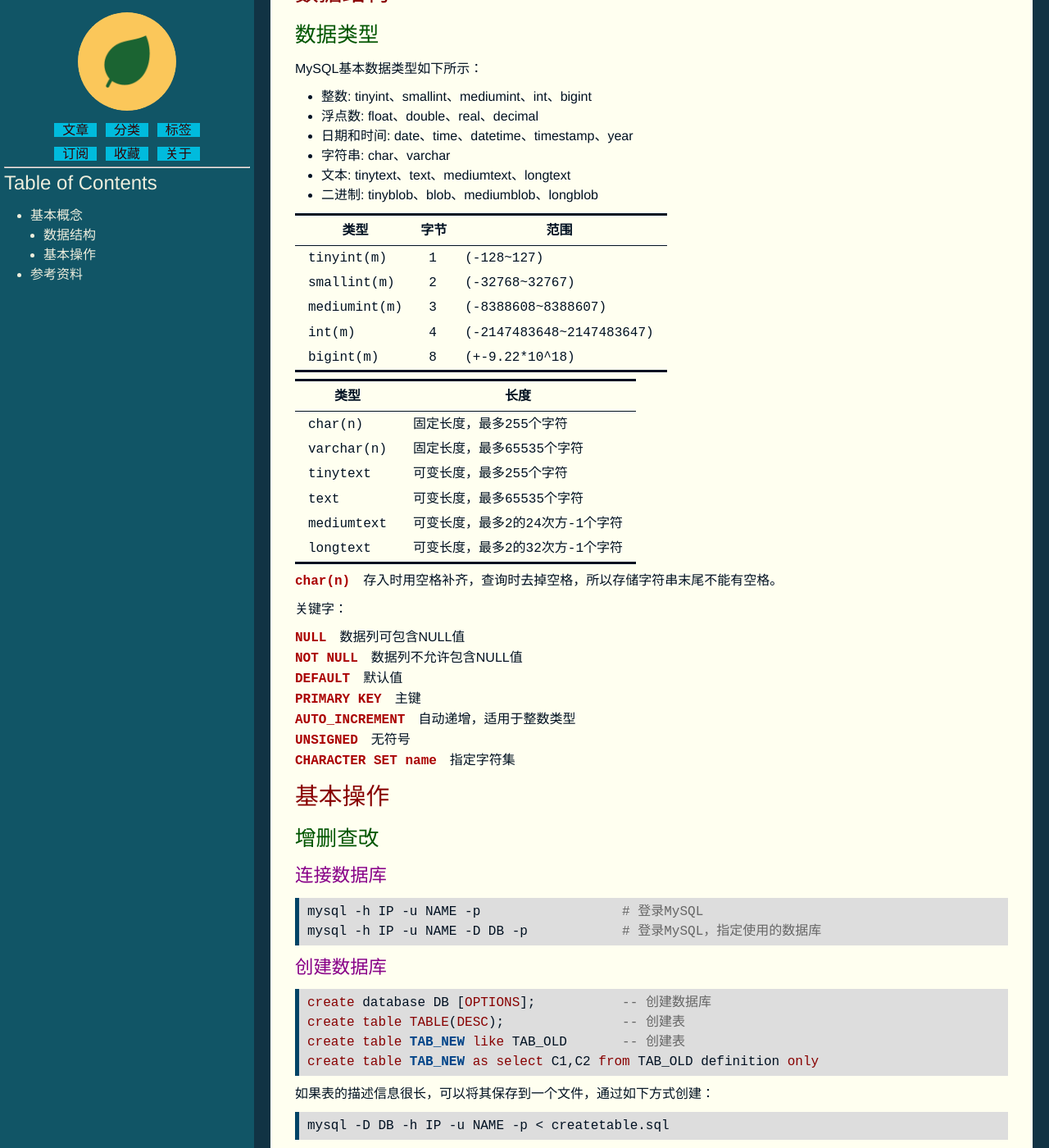
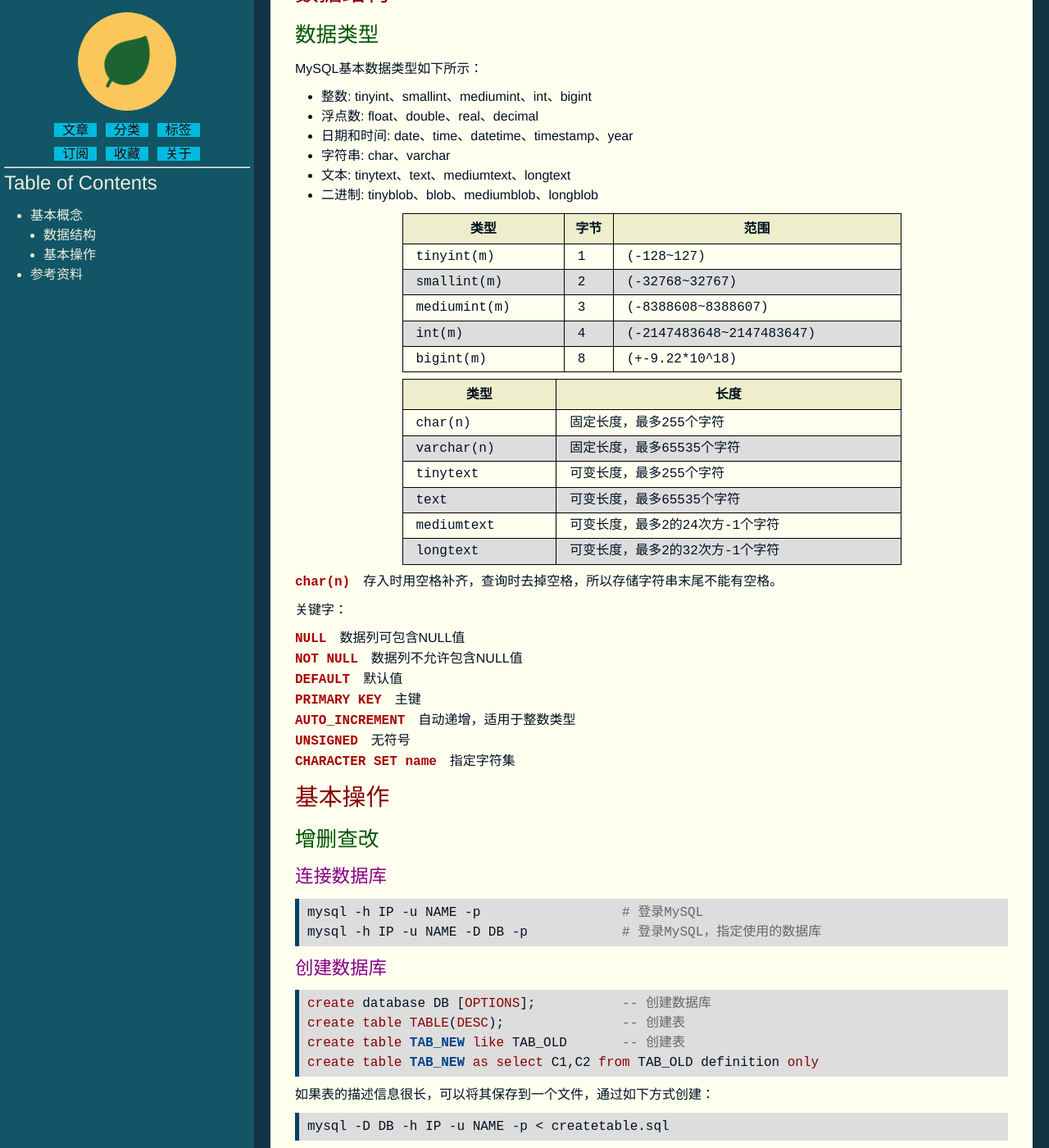
Before and after one commit to mickyching/mickyching.github.io, a Jekyll site: the page built from _posts/tools/2016-08-22-sql-introduction.html, in a window 1280 px wide and 1400 px high, scrolled down 389 px. Shown: the whole window at 82% size. Built offline with Jekyll 4.4.1, drawn with Linux system fonts in a browser that asks for light colours.

Commit message:
theme: using colorful table style
Signed-off-by: Micky Ching <mickyching@gmail.com>

```diff
--- a/_sass/_base.scss
+++ b/_sass/_base.scss
@@ -40,10 +40,12 @@ ul, ol, dl, figure,
 }
 
 table{
+    margin: 0 auto;
     margin-top: 0.5em;
     margin-bottom: 0.5em;
     border-top:solid 3px;
     border-bottom:solid 3px;
+    min-width: 70%;
 }
 
 
@@ -199,18 +201,22 @@ pre {
     }
 }
 
+table, th, td {
+    border: 1px solid black;
+}
+
 th {
-    /* background-color: $tags-background; */
+    background-color: $note-background;
 }
 td {
     font-family: monospace;
     padding: 0.2em 1em;
 }
 tr:nth-child(2n+1) {
-    /* background-color: $note-background; */
+    background-color: $text-background;
 }
 tr:nth-child(2n+2) {
-    /* background-color: $text-background; */
+    background-color: $code-background;
 }
 dl {
     @extend %clearfix;
```
